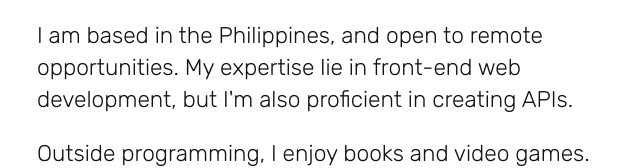
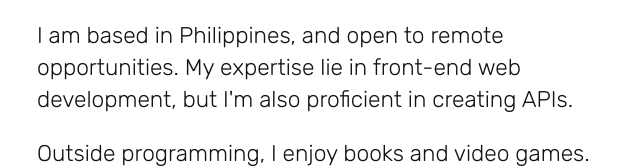
Before and after one commit to cjestal/cjestal.github.io, a plain HTML site: page index.html in a window 1280 px wide. Shown: the part 458-626 px from the top of the page, without its empty margins (99-739 px from the left). Drawn offline with Linux system fonts and the light colour scheme.

Commit message:
removed the

```diff
--- a/index.html
+++ b/index.html
@@ -68,7 +68,7 @@
       for more details and updates.
     </p>
     <p>
-      I am based in the Philippines, and open to remote opportunities. My
+      I am based in Philippines, and open to remote opportunities. My
       expertise lie in front-end web development, but I'm also proficient in
       creating APIs.
     </p>
```
